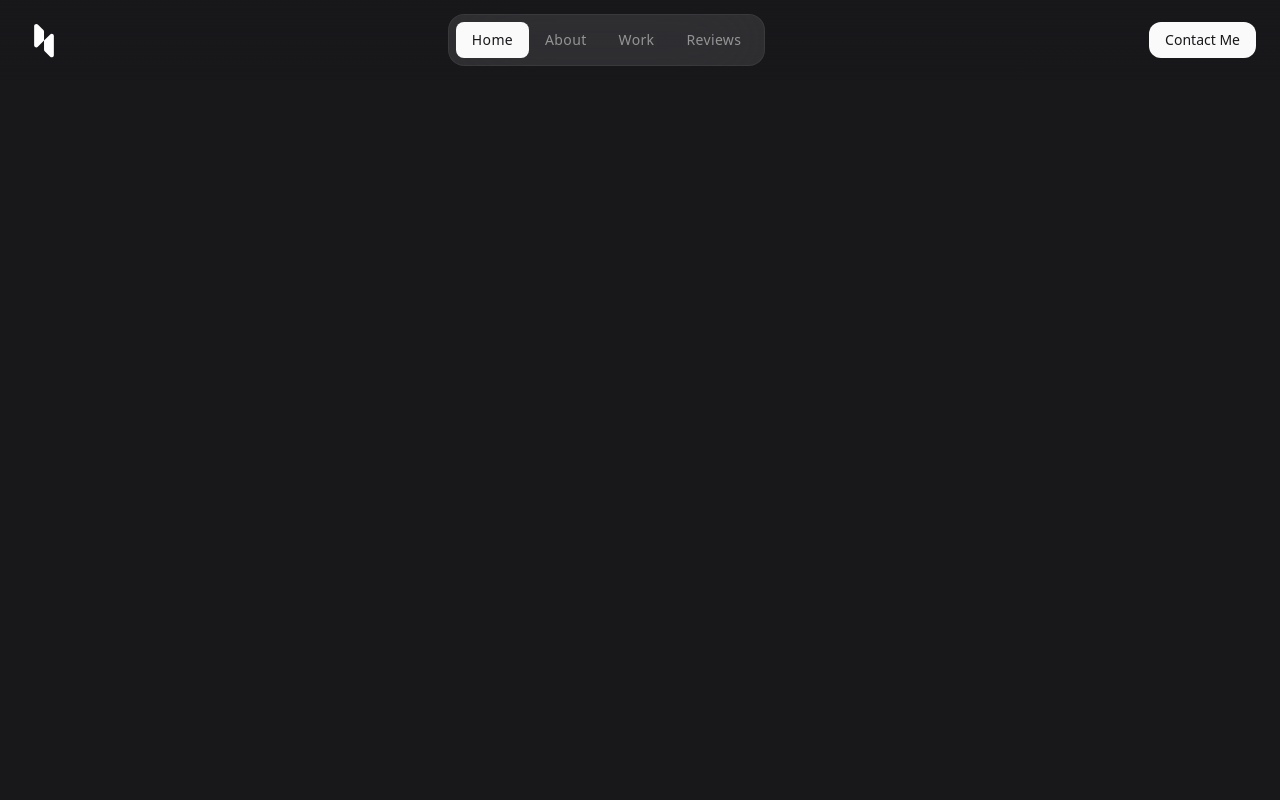
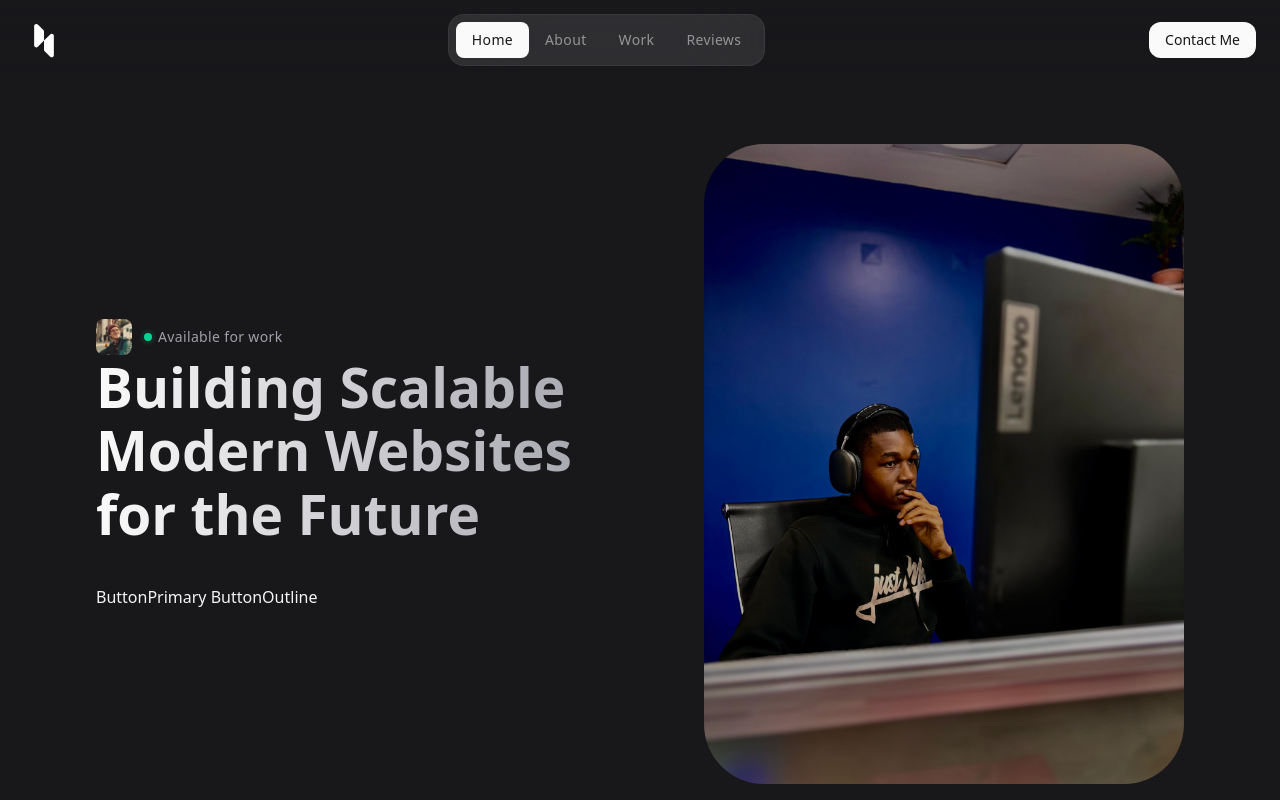
Before and after one commit to Kenneth-Uamusse/MyPortfolio, a React (Vite) app in the folder MyPortfolio/: page / in a window 1280 px wide. Built offline with nearby package versions, Linux system fonts and the light colour scheme.

Commit message:
Hero section stylization

```diff
--- a/MyPortfolio/src/App.jsx
+++ b/MyPortfolio/src/App.jsx
@@ -1,9 +1,14 @@
 import Header from "./components/Header";
-
+import Hero from "./components/Hero";
 const App = () => {
   return (
-    <Header/>
-  )
+    <>
+      <Header />
+      <main>
+        <Hero />
+      </main>
+    </>
+  );
 };
 
 export default App;
--- /dev/null
+++ b/MyPortfolio/src/components/Hero.jsx
@@ -0,0 +1,48 @@
+import my_photo from "../../public/images/my_photo.jpg";
+import avatar_1 from "../../public/images/avatar_1.jpg";
+
+const Hero = () => {
+  return (
+    <section id="home" className="pt-28 lg:pt-36">
+      <div className="container lg:grid lg:grid-cols-2 items-center lg:gap-10">
+        <div>
+          <div className="flex items-center gap-3">
+            <figure className="img-box w-9 h-9 rounded-lg">
+              <img
+                src={avatar_1}
+                alt="Kenneth portrait"
+                width={40}
+                height={40}
+                className="img-cover"
+              />
+            </figure>
+            <div className="flex items-center gap-1.5 text-zinc-400 text-sm tracking-wide">
+              <span className="relative w-2 h-2 rounded-full bg-emerald-400">
+                <span className="absolute inset-0 rounded-full bg-emerald-400 animate-ping"></span>
+              </span>
+              Available for work
+            </div>
+          </div>
+
+          <h2 className="headline-1 max-w-[15ch] sm:max-w-[20ch] lg:max-w-[15ch]mt-5 mb-8 lg:mb-10">Building Scalable Modern Websites for the Future</h2>
+
+          <div className="flex items-center gap-3">ButtonPrimary ButtonOutline</div>
+        </div>
+
+        <div className="hidden lg:block">
+          <figure className="w-full max-w-[480px] ml-auto bg-gradient-to-t from-sky-400 via-25% via-sky-400 to-65% rounded-[60px] overflow-hidden">
+            <img
+              src={my_photo}
+              alt="Kenneth Uamusse"
+              width={656}
+              height={800}
+              className="w-full"
+            />
+          </figure>
+        </div>
+      </div>
+    </section>
+  );
+};
+
+export default Hero;
--- a/MyPortfolio/src/index.css
+++ b/MyPortfolio/src/index.css
@@ -9,11 +9,32 @@
   color: #f4f4f5; /* Equivalent to text-zinc-50 */
 }
 
+.headline-1{
+  @apply max-w-max;
+  background: -webkit-linear-gradient(0deg, #fafafa, #a1a1aa);
+  -webkit-background-clip: text;
+  -webkit-text-fill-color: transparent;
+}
+.headline-1{
+  @apply text-5xl leading-tight font-semibold lg:text-[55px] lg:leading-[1.15]
+}
+
 .material-symbols-rounded {
   @apply w-[1em] h-[1em] overflow-hidden;
   font-variation-settings: "FILL" 0, "wght" 400, "GRAD" 0, "opsz" 24;
 }
 
+.container{
+  @apply px-4 mx-auto lg:px-8 xl:max-w-6xl
+}
+
+.img-box{
+  @apply bg-zinc-700 overflow-hidden
+}
+
+.img-cover{
+  @apply w-full h-full object-cover
+}
 .menu-btn {
   @apply w-10 h-10 grid place-items-center bg-zinc-50/10 rounded-xl ring-inset ring-1 ring-zinc-50/[0.02] backdrop-blur-2xl hover:bg-zinc-50/15 transition-[transform,background-color] active:scale-95;
 }
```
Also changed, not shown: MyPortfolio/public/images/avatar_1.jpg (renamed from MyPortfolio/public/images/avatar-1.jpg), MyPortfolio/public/images/my_photo.jpg (added).
